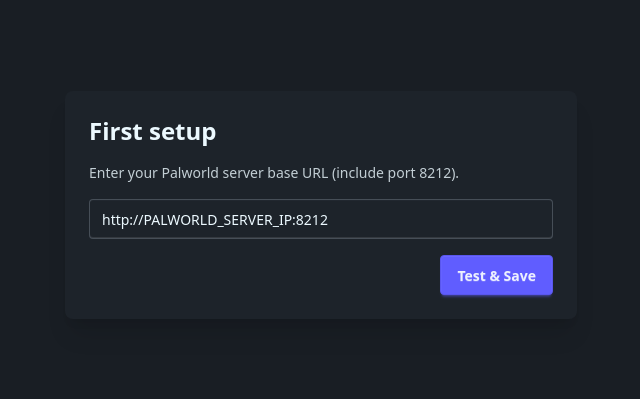
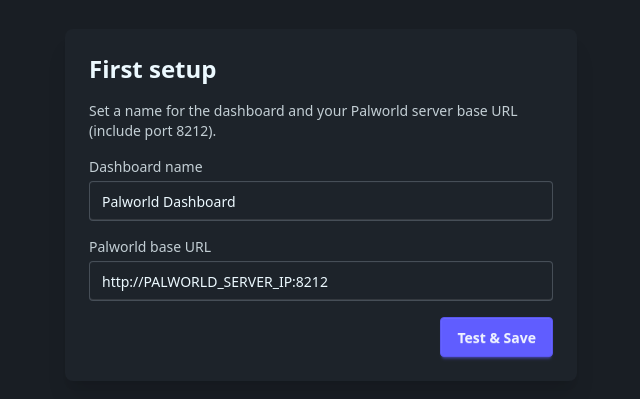
Before and after one commit to GFerreiroS/palworld-dashboard, a Next.js app: page /setup in a window 1280 px wide. Shown: the part 195-594 px from the top of the page, without its empty margins (319-959 px from the left). Built offline with nearby package versions, Linux system fonts and the light colour scheme.

Commit message:
setup(ui): add dashboard name input

```diff
--- a/src/app/setup/SetupForm.tsx
+++ b/src/app/setup/SetupForm.tsx
@@ -3,6 +3,7 @@
 import { useState } from "react";
 
 export default function SetupForm() {
+  const [dashboardName, setDashboardName] = useState("Palworld Dashboard");
   const [baseUrl, setBaseUrl] = useState("http://PALWORLD_SERVER_IP:8212");
   const [loading, setLoading] = useState(false);
   const [error, setError] = useState<string | null>(null);
@@ -15,10 +16,13 @@
       const res = await fetch("/internal/setup", {
         method: "POST",
         headers: { "Content-Type": "application/json" },
-        body: JSON.stringify({ base_url: baseUrl }),
+        body: JSON.stringify({
+          base_url: baseUrl,
+          dashboard_name: dashboardName,
+        }),
       });
 
-      const data = await res.json().catch(() => ({}));
+      const data = (await res.json().catch(() => ({}))) as { error?: string };
       if (!res.ok) {
         setError(data?.error ?? `Setup failed (HTTP ${res.status})`);
         return;
@@ -39,15 +43,31 @@
           <h1 className="card-title text-2xl">First setup</h1>
 
           <p className="text-sm opacity-80">
-            Enter your Palworld server base URL (include port 8212).
+            Set a name for the dashboard and your Palworld server base URL
+            (include port 8212).
           </p>
 
+          <div className="space-y-1">
+            <div className="text-sm font-medium opacity-80">Dashboard name</div>
+            <input
+              className="input input-bordered w-full"
+              value={dashboardName}
+              onChange={(e) => setDashboardName(e.target.value)}
+              placeholder="My Palworld Server"
+            />
+          </div>
+
+          <div className="space-y-1">
+            <div className="text-sm font-medium opacity-80">
+              Palworld base URL
+            </div>
             <input
               className="input input-bordered w-full"
               value={baseUrl}
               onChange={(e) => setBaseUrl(e.target.value)}
               placeholder="http://192.168.1.50:8212"
             />
+          </div>
 
           {error && <div className="alert alert-error">{error}</div>}
 
```
Lines whose indentation alone changed are shown as unchanged.
